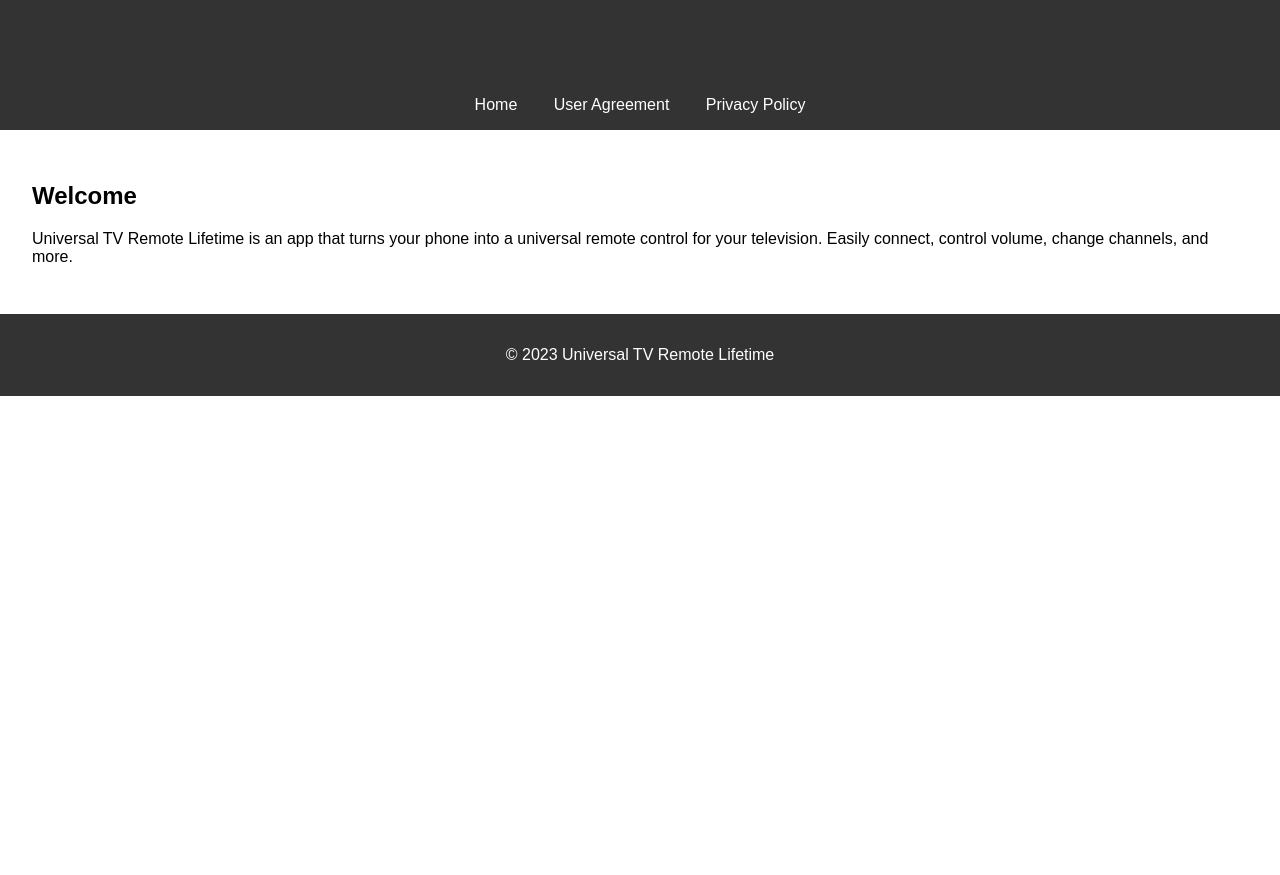
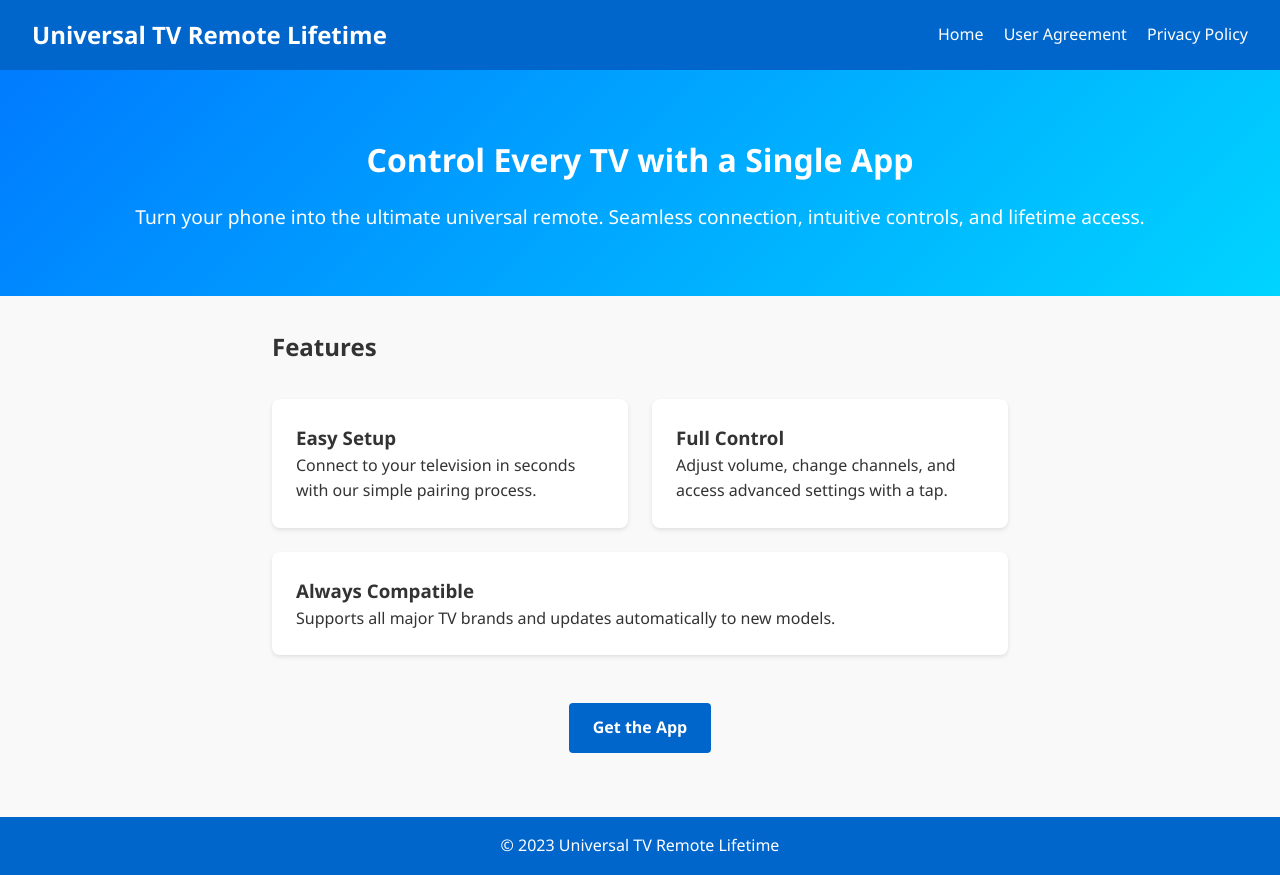
Before and after one commit to xwxwei/UniversalTVRemoteLifetime, a plain HTML site: page index.html in a window 1280 px wide. Before the commit the page ends 800 px from the top, so only its background shows below. Drawn offline with Linux system fonts and the light colour scheme.

Commit message:
Enhance landing page and unify styling

```diff
--- a/index.html
+++ b/index.html
@@ -4,13 +4,8 @@
   <meta charset="UTF-8">
   <meta name="viewport" content="width=device-width, initial-scale=1.0">
   <title>Universal TV Remote Lifetime</title>
-  <style>
-    body { font-family: Arial, sans-serif; margin: 0; padding: 0; }
-    header, footer { background-color: #333; color: #fff; padding: 1em; text-align: center; }
-    nav a { color: #fff; margin: 0 1em; text-decoration: none; }
-    main { padding: 2em; }
-    h1 { color: #333; }
-  </style>
+  <meta name="description" content="Control any television with the Universal TV Remote Lifetime app.">
+  <link rel="stylesheet" href="style.css">
 </head>
 <body>
   <header>
@@ -21,10 +16,34 @@
       <a href="privacy.html">Privacy Policy</a>
     </nav>
   </header>
+
+  <section class="hero">
+    <h2>Control Every TV with a Single App</h2>
+    <p>Turn your phone into the ultimate universal remote. Seamless connection, intuitive controls, and lifetime access.</p>
+  </section>
+
   <main>
-    <h2>Welcome</h2>
-    <p>Universal TV Remote Lifetime is an app that turns your phone into a universal remote control for your television. Easily connect, control volume, change channels, and more.</p>
+    <h2>Features</h2>
+    <div class="features">
+      <div class="feature">
+        <h3>Easy Setup</h3>
+        <p>Connect to your television in seconds with our simple pairing process.</p>
+      </div>
+      <div class="feature">
+        <h3>Full Control</h3>
+        <p>Adjust volume, change channels, and access advanced settings with a tap.</p>
+      </div>
+      <div class="feature">
+        <h3>Always Compatible</h3>
+        <p>Supports all major TV brands and updates automatically to new models.</p>
+      </div>
+    </div>
+
+    <div class="cta">
+      <a href="#" class="button">Get the App</a>
+    </div>
   </main>
+
   <footer>
     <p>&copy; 2023 Universal TV Remote Lifetime</p>
   </footer>
--- /dev/null
+++ b/style.css
@@ -0,0 +1,91 @@
+:root {
+  --primary-color: #0066cc;
+  --text-color: #333;
+  --background-color: #f9f9f9;
+}
+* {
+  box-sizing: border-box;
+  margin: 0;
+  padding: 0;
+}
+body {
+  font-family: 'Segoe UI', Tahoma, Arial, sans-serif;
+  color: var(--text-color);
+  background-color: var(--background-color);
+  line-height: 1.6;
+}
+header {
+  background: var(--primary-color);
+  color: #fff;
+  padding: 1rem 2rem;
+  display: flex;
+  align-items: center;
+  justify-content: space-between;
+}
+header h1 {
+  margin: 0;
+  font-size: 1.5rem;
+}
+nav a {
+  color: #fff;
+  margin-left: 1rem;
+  text-decoration: none;
+}
+nav a:hover {
+  text-decoration: underline;
+}
+main {
+  padding: 2rem;
+  max-width: 800px;
+  margin: 0 auto;
+}
+footer {
+  background: var(--primary-color);
+  color: #fff;
+  text-align: center;
+  padding: 1rem;
+  margin-top: 2rem;
+}
+.hero {
+  text-align: center;
+  padding: 4rem 2rem;
+  background: linear-gradient(135deg, #007bff, #00d4ff);
+  color: #fff;
+}
+.hero h2 {
+  font-size: 2rem;
+  margin-bottom: 1rem;
+}
+.hero p {
+  font-size: 1.2rem;
+}
+.features {
+  display: flex;
+  flex-wrap: wrap;
+  gap: 1.5rem;
+  justify-content: center;
+  margin-top: 2rem;
+}
+.feature {
+  flex: 1 1 250px;
+  background: #fff;
+  border-radius: 8px;
+  box-shadow: 0 2px 4px rgba(0,0,0,0.1);
+  padding: 1.5rem;
+}
+.cta {
+  text-align: center;
+  margin-top: 3rem;
+}
+.button {
+  display: inline-block;
+  padding: 0.75rem 1.5rem;
+  background: var(--primary-color);
+  color: #fff;
+  border-radius: 4px;
+  text-decoration: none;
+  font-weight: bold;
+}
+.button:hover {
+  background: #005bb5;
+}
```
Also changed, not shown: privacy.html (+1 -7 lines), terms.html (+1 -7 lines), 1 other file.
